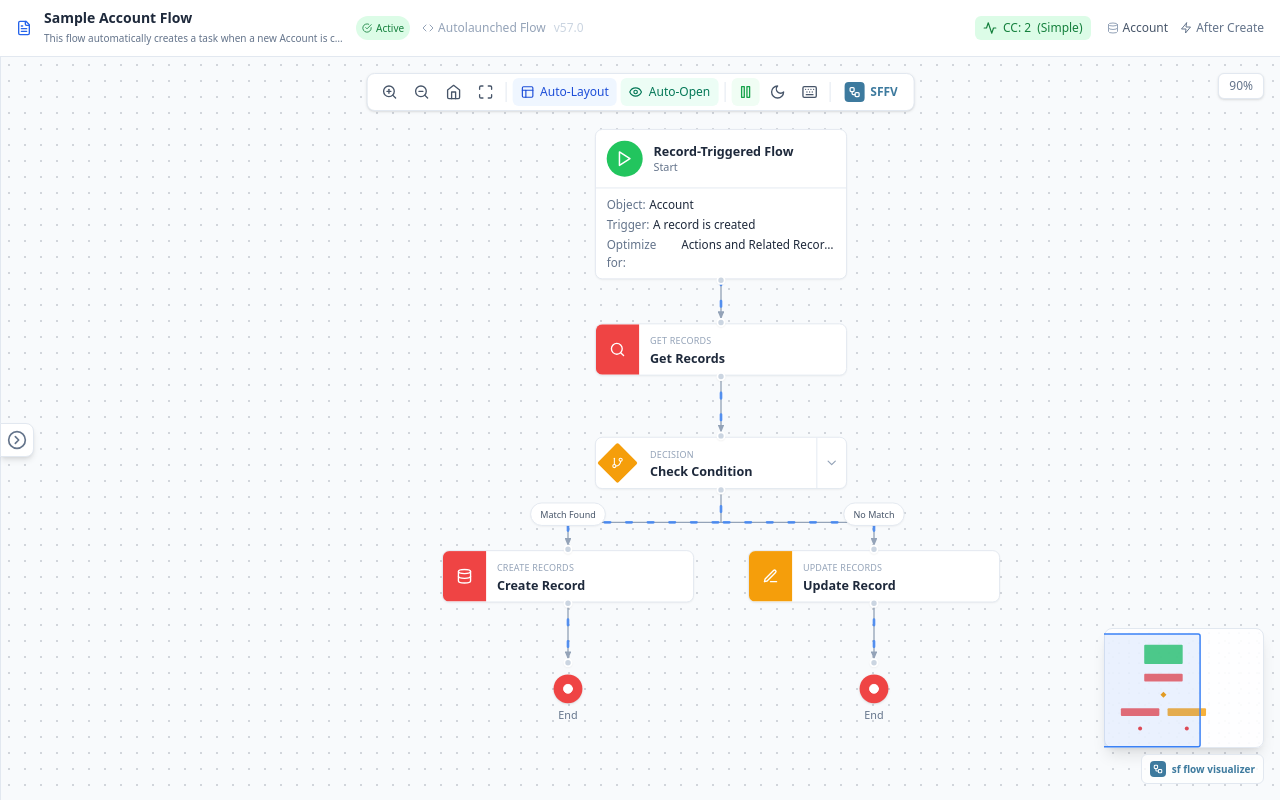
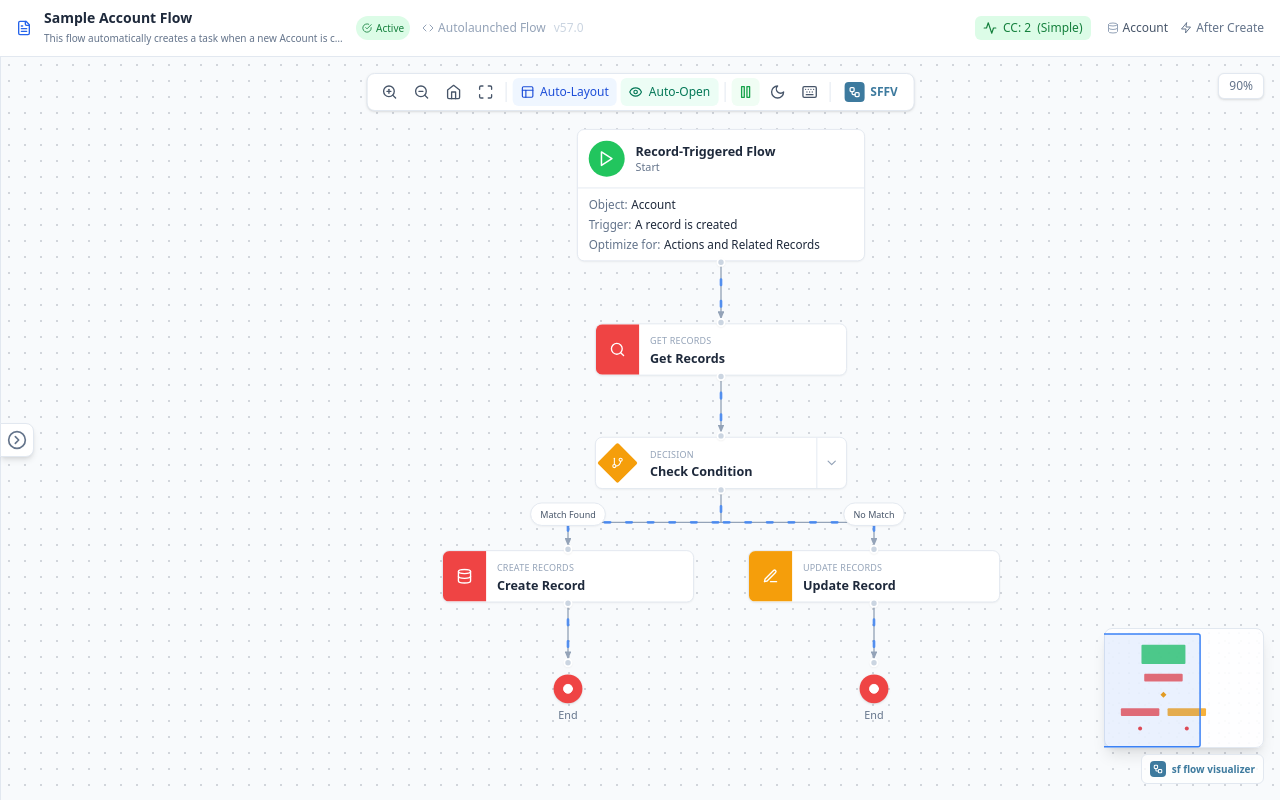
Before and after one commit to Avinava/vscode-sf-flow-visualiser, a React (Vite) app in the folder webview-ui/: page / in a window 1280 px wide. Built offline with nearby package versions, Linux system fonts and the light colour scheme; the HTML template or start-up script is replaced by a standard one.

Commit message:
updated start card

```diff
--- a/webview-ui/src/components/FlowNode/FlowNode.tsx
+++ b/webview-ui/src/components/FlowNode/FlowNode.tsx
@@ -172,8 +172,7 @@ export const FlowNodeComponent: React.FC<FlowNodeProps> = ({
         <div
           className={`
             rounded-lg border shadow-sm cursor-pointer overflow-hidden transition-all
-            ${
-              isSelected
+            ${isSelected
               ? "border-blue-500 shadow-lg ring-2 ring-blue-200 dark:ring-blue-900"
               : "border-slate-200 dark:border-slate-600 hover:border-slate-300 dark:hover:border-slate-500 hover:shadow-md"
             }
@@ -230,10 +229,10 @@ export const FlowNodeComponent: React.FC<FlowNodeProps> = ({
               )}
               {node.data.triggerType && (
                 <div className="flex items-baseline">
-                  <span className="text-slate-500 dark:text-slate-400 mr-1">
+                  <span className="text-slate-500 dark:text-slate-400 mr-1 whitespace-nowrap">
                     Optimize for:
                   </span>
-                  <span className="font-medium text-slate-800 dark:text-slate-200 truncate">
+                  <span className="font-medium text-slate-800 dark:text-slate-200">
                     {getOptimizeForLabel(node.data.triggerType as string)}
                   </span>
                 </div>
@@ -277,8 +276,7 @@ export const FlowNodeComponent: React.FC<FlowNodeProps> = ({
       <div
         className={`
           rounded-lg border shadow-sm cursor-pointer overflow-hidden transition-all
-          ${
-            isSelected
+          ${isSelected
             ? "border-blue-500 shadow-lg ring-2 ring-blue-200 dark:ring-blue-900"
             : isCollapsed
               ? "border-amber-400 dark:border-amber-600 shadow-md collapsed-blink"
--- a/webview-ui/src/constants/dimensions.ts
+++ b/webview-ui/src/constants/dimensions.ts
@@ -15,6 +15,7 @@
 // ============================================================================
 
 export const NODE_WIDTH = 280; // Wider to prevent text truncation
+export const START_NODE_WIDTH = 320; // Even wider for start nodes with trigger details
 export const NODE_HEIGHT = 56;
 export const NODE_ICON_SIZE = 48;
 
--- a/webview-ui/src/parser/xmlParser.ts
+++ b/webview-ui/src/parser/xmlParser.ts
@@ -17,7 +17,7 @@ import type {
   NodeType,
   FlowNodeData,
 } from "../types";
-import { NODE_WIDTH, NODE_HEIGHT } from "../constants";
+import { NODE_WIDTH, START_NODE_WIDTH, NODE_HEIGHT } from "../constants";
 import { buildFlowRelationships } from "./buildFlowModel";
 
 // ============================================================================
@@ -210,7 +210,7 @@ function parseStartElement(startEl: Element): StartNodeResult {
     label: startLabel,
     x: 0,
     y: 0,
-    width: NODE_WIDTH,
+    width: START_NODE_WIDTH,
     height: startHeight,
     data: {
       object: obj,
```
Also changed, not shown: 1 other file (tests, documents, lock files or other folders). Lines whose indentation alone changed are shown as unchanged.
